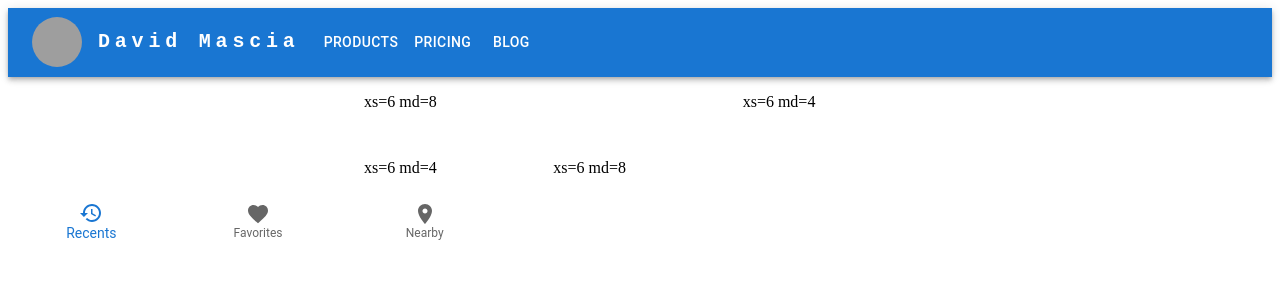
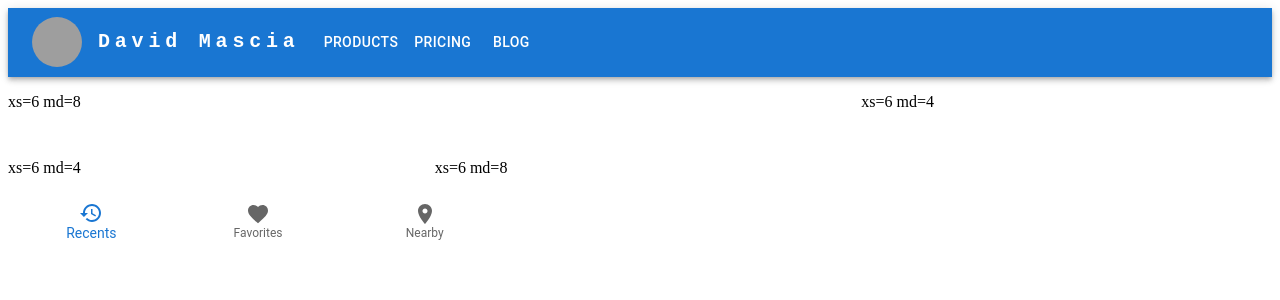
Before and after one commit to dmascia/davidmascia.com, a Next.js app: page / in a window 1280 px wide. Shown: the top 300 px of the page. Built offline with nearby package versions, Linux system fonts and the light colour scheme; grey boxes are pictures that could not be loaded; what @mui/material-nextjs would draw is missing.

Commit message:
Mon, Jan 13, 2025, 11:58 AM -05:00

```diff
--- a/src/app/page.tsx
+++ b/src/app/page.tsx
@@ -16,7 +16,8 @@ export default function Home() {
     <>
       <Layout>
         <>
-          <Container maxWidth="sm">
+          {/* <Container maxWidth="m"> */}
+          <Box sx={{ flexGrow: 1 }}>
             <Grid container spacing={2}>
               <Grid size={{ xs: 6, md: 8 }}>
                 <p>xs=6 md=8</p>
@@ -31,7 +32,8 @@ export default function Home() {
                 <p>xs=6 md=8</p>
               </Grid>
             </Grid>
-          </Container>
+          </Box>
+          {/* </Container> */}
           <Box sx={{ width: 500 }}>
             <BottomNavigation
               showLabels
```
